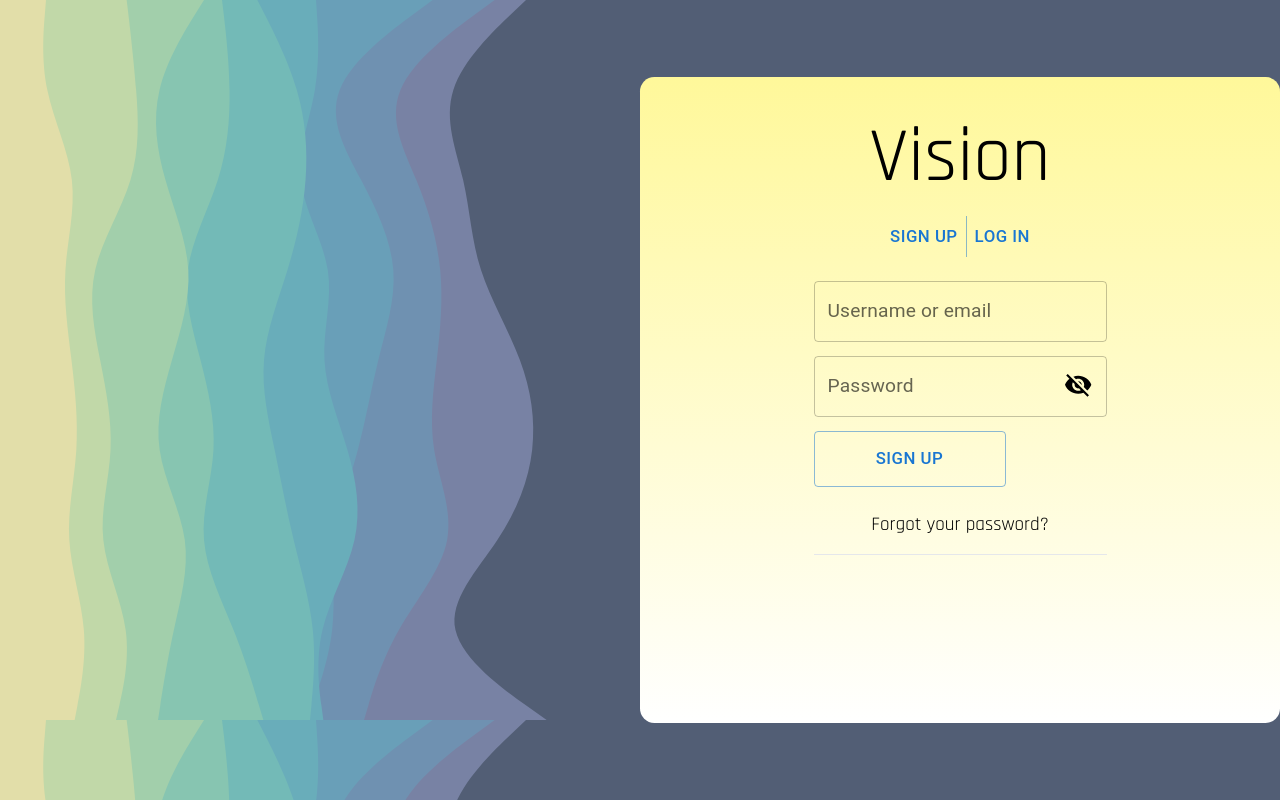
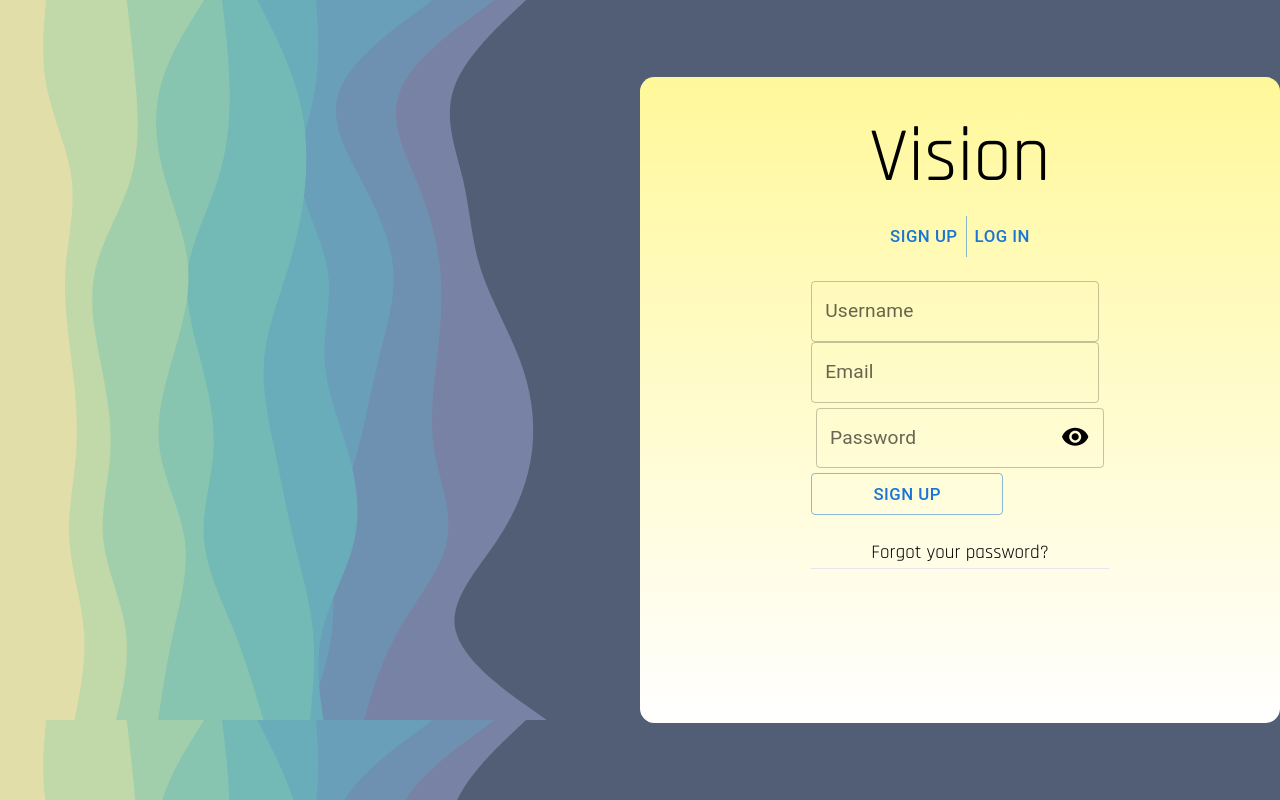
Before and after one commit to NikitaPanasevych/Goalify, a Next.js app: page /login in a window 1280 px wide. Built offline with nearby package versions, Linux system fonts and the light colour scheme; no server answers; a web font is replaced by a local one.

Commit message:
Unable to pass the function thru the component. Commiting for further development.

```diff
--- a/components/loginComponents/LogIn.tsx
+++ b/components/loginComponents/LogIn.tsx
@@ -1,13 +1,12 @@
 import { useState } from "react";
 import { Button } from "@mui/material";
-import {TextField} from "@mui/material";
+import { TextField } from "@mui/material";
 import VisibilityIcon from '@mui/icons-material/Visibility';
 import VisibilityOffIcon from '@mui/icons-material/VisibilityOff';
 import { motion } from "framer-motion";
 
 
-
-const LogIn : React.FC = () => {
+const LogIn: React.FC = () => {
 
   const [showPass, setPass] = useState(false);
 
@@ -18,21 +17,21 @@ const LogIn : React.FC = () => {
     !showPass ? password?.setAttribute('type', 'text') : password?.setAttribute('type', 'password');
   }
 
-        return(
+  return (
     <motion.div
-                initial={{ opacity: 0,  y:-20 }}
-                animate={{ opacity: 1,  y:0 }}
-                exit={{ y:-50}}
+      initial={{ opacity: 0, y: -20 }}
+      animate={{ opacity: 1, y: 0 }}
+      exit={{ y: -50 }}
       transition={{
         duration: 0.5,
         delay: 0.2,
       }}
     >
       <div className=" h-[15rem] grid align-middle justify-center text-center mt-5" >
-                  <TextField id="outlined-basic" name="username" label="Username or email"  variant="outlined" />
-                  <div className="">
-                    <TextField type="password" className="" id="user-password"  label="Password" variant="outlined" />
-                    {showPass ? <VisibilityIcon className="visibilityOn" onClick={showPassword}/> : <VisibilityOffIcon className="visibilityOff" onClick={showPassword}/>}
+        <TextField className="w-[15em]" id="outlined-basic" name="usernameEmail" label="Username or email" variant="outlined" />
+        <div className="w-[15em]">
+          <TextField type="password" className="w-[15em]" id="user-password" label="Password" variant="outlined" />
+          {!showPass ? <VisibilityIcon className="visibilityOn" onClick={showPassword} /> : <VisibilityOffIcon className="visibilityOff" onClick={showPassword} />}
         </div>
         <div className=" grid">
           <Button className=" w-40 m-auto mt-5" variant="outlined">Log In</Button>
--- a/components/loginComponents/SignUp.tsx
+++ b/components/loginComponents/SignUp.tsx
@@ -1,48 +1,63 @@
 import { useState } from "react";
 import { Button } from "@mui/material";
-import {TextField} from "@mui/material";
+import { TextField } from "@mui/material";
 import VisibilityIcon from '@mui/icons-material/Visibility';
 import VisibilityOffIcon from '@mui/icons-material/VisibilityOff';
-import { motion } from "framer-motion"
+import { motion } from "framer-motion";
+import IUser from '../../pages/login';
 
+interface ISignup {
+  handleUserData(newUser: typeof IUser): void;
+}
 
-const SignUp : React.FC = () => {
+const SignUp: React.FC<ISignup> = (props) => {
 
+  //Handle user change and hook state
   const [user, setUser] = useState({
+    email: '',
     username: '',
     password: ''
   });
 
-          const [showPass, setPass] = useState(false);
-
   const handleChange = (e: React.ChangeEvent<HTMLInputElement>) => {
-            setUser({...user, [e.target.name]: [e.target.value]});
+    setUser({ ...user, [e.target.name]: [e.target.value] });
   }
 
+
+  //Handle password visibility
+  const [showPass, setPass] = useState(false);
   const showPassword = () => {
     setPass(!showPass);
     const password = document.getElementById('user-password');
     !showPass ? password?.setAttribute('type', 'text') : password?.setAttribute('type', 'password');
   }
 
-        return(
+
+  const handleSignUp = () => {
+
+  }
+
+
+  // ----------------------------------------------------------------------------------------------------------------------------------------
+  return (
     <motion.div
-            initial={{ opacity: 0,  y:-20 }}
-            animate={{ opacity: 1,  y:0 }}
-            exit={{ y:-50}}
+      initial={{ opacity: 0, y: -20 }}
+      animate={{ opacity: 1, y: 0 }}
+      exit={{ y: -50 }}
       transition={{
         duration: 0.5,
         delay: 0.2,
       }}
     >
       <div className=" h-[15rem] grid align-middle justify-center text-center mt-5" >
-                  <TextField id="outlined-basic" name="username" label="Username or email" onChange={handleChange} value={user.username} variant="outlined" />
-                  <div className="">
-                    <TextField type="password" className="" id="user-password" onChange={handleChange} label="Password" variant="outlined" />
-                    {showPass ? <VisibilityIcon className="visibilityOn" onClick={showPassword}/> : <VisibilityOffIcon className="visibilityOff" onClick={showPassword}/>}
+        <TextField className="m-1 w-[15em]" id="outlined-basic" name="username" label="Username" onChange={handleChange} value={user.username} variant="outlined" />
+        <TextField className="m-1 w-[15em]" id="outlined-basic" name="email" label="Email" onChange={handleChange} value={user.email} variant="outlined" />
+        <div className="m-1 w-[15em]">
+          <TextField className="w-[15em]" type="password" id="user-password" onChange={handleChange} label="Password" variant="outlined" />
+          {!showPass ? <VisibilityIcon className="visibilityOn" onClick={showPassword} /> : <VisibilityOffIcon className="visibilityOff" onClick={showPassword} />}
         </div>
         <div className=" grid">
-                    <Button className=" w-40 m-auto mt-5" variant="outlined">Sign Up</Button>
+          <Button className=" w-40 m-auto mt-5" variant="outlined" onClick={handleSignUp}>Sign Up</Button>
         </div>
         <a href="" className=" mt-5">Forgot your password?</a>
         <hr className="text-black" />
--- a/pages/login.tsx
+++ b/pages/login.tsx
@@ -1,31 +1,47 @@
 import { NextPage } from "next"
 import { motion, AnimatePresence } from "framer-motion"
-import {useEffect, useState} from 'react';
+import { useEffect, useState } from 'react';
 //Components
 import SignUp from "../components/loginComponents/SignUp";
 import LogIn from "../components/loginComponents/LogIn";
-import {ButtonGroup} from "@mui/material";
+import { ButtonGroup } from "@mui/material";
 import { Button } from "@mui/material";
 //firebase
-import { app, database} from "./index";
-import { collection, addDoc, getFirestore , getDocs} from 'firebase/firestore';
+import { app, database } from "./index";
+import { collection, addDoc, getFirestore, getDocs } from 'firebase/firestore';
 import { Opacity, Translate } from "@mui/icons-material";
 
+export interface IUser {
+  email?: string,
+  username?: string,
+  password: string,
+}
+
+export interface IArg{
+
+}
+
+const Login: NextPage = () => {
+
+  // Variables and hooks
+  const [mode, setMode] = useState("sign up");
+
+  const [curUser, setCurUser] = useState({
+    email: '',
+    username: '',
+    password: '',
+  })
+
+  const updateUserData = (newUser: IUser):void => {
+    setCurUser({...curUser, [newUser.name]: [newUser.value]});
+  }
 
 
-const Login : NextPage = () => {
-
-  // Variables and hooks
-
-  const [mode, setMode] = useState("sign up");
-
+  // Database Connection
   const userCollection = collection(database, 'users');
-    console.log(userCollection);
-
   useEffect(() => {
     const getUsers = async () => {
       const data = await getDocs(userCollection);
-
     }
   }, [])
   // New branch login-test created
@@ -38,11 +54,11 @@ const Login : NextPage = () => {
         <div className=" grid">
           <h1><a href='/guest'>Vision</a></h1>
           <ButtonGroup className=" m-auto" variant="text" aria-label="outlined button group">
-                        <Button type="submit" onClick={()=>setMode("sign up")}>Sign up</Button>
-                        <Button  onClick={()=>setMode("log in")}>Log in</Button>
+            <Button type="submit" onClick={() => setMode("sign up")}>Sign up</Button>
+            <Button onClick={() => setMode("log in")}>Log in</Button>
           </ButtonGroup>
         </div>
-                {mode === "sign up" ? <SignUp /> : <LogIn/>}
+        {mode === "sign up" ? <SignUp handleUserData={updateUserData} /> : <LogIn />}
       </div>
     </div>
   )
```
Lines whose indentation alone changed are shown as unchanged.
